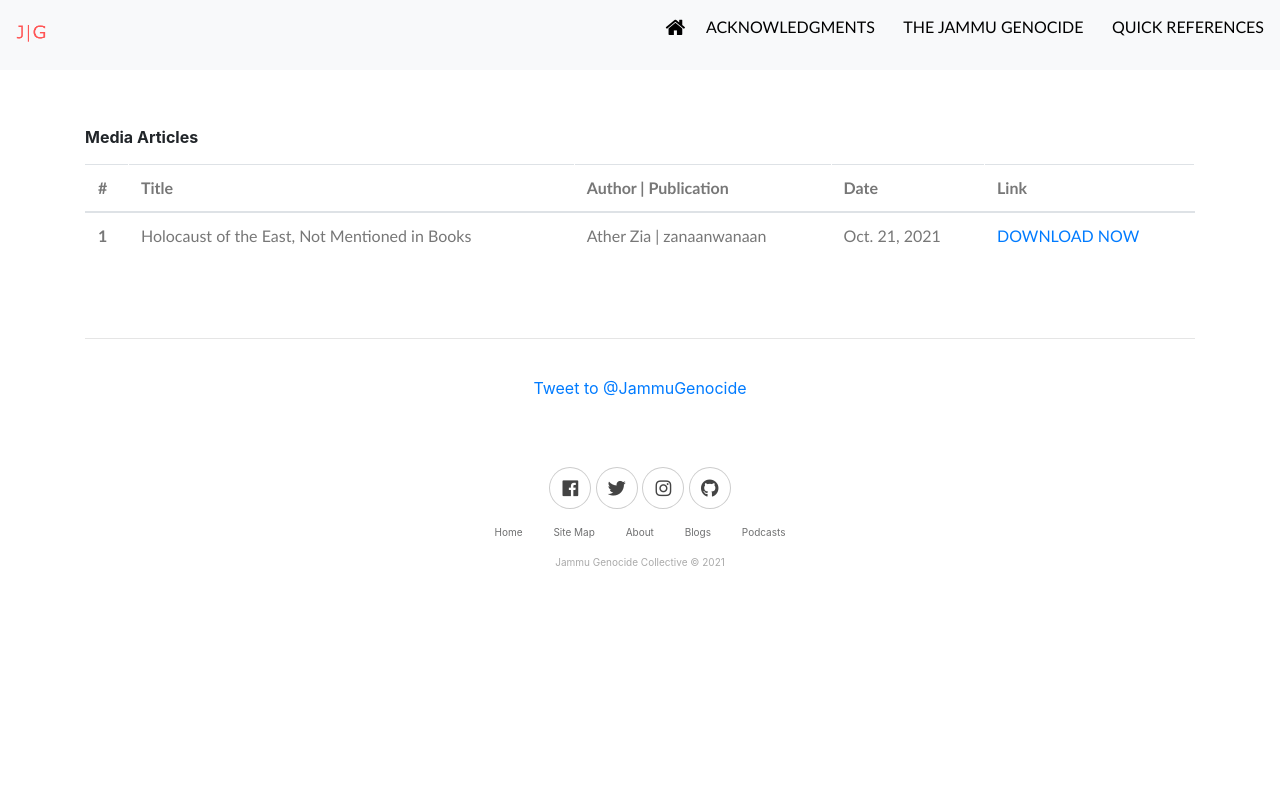
After one commit to JammuGenocide/jammugenocide.github.io, a PHP site: page /media.html in a window 1280 px wide. The commit adds this page. Run offline with PHP 8.4, Linux system fonts and the light colour scheme; some libraries are stand-ins or nearby versions.

Commit message:
media table

```diff
--- a/index.html
+++ b/index.html
@@ -48,7 +48,7 @@
       <table>
 
         <tr>
-          <th>   <div class="btn-21"><a href="research.html" class="" > <span>&nbsp Resources & Media &nbsp</span></a></div></th>
+          <th>   <div class="btn-21"><a href="media.html" class="" > <span>&nbsp Resources & Media &nbsp</span></a></div></th>
           <th>   <div class="section_text_block">Learn more about the Genocide. Included are articles, a reading list, and a genocide FAQ.</div></th>
         </tr>
 
--- /dev/null
+++ b/media.html
@@ -0,0 +1,88 @@
+<!DOCTYPE html>
+<html>
+
+<head>
+  <title>Genocide Map</title>
+  <base href="">
+  <link rel="shortcut icon" href="favicon.png">
+  <link rel="canonical" href="">
+  <meta charset="utf-8">
+  <meta name="viewport" content="width=device-width, initial-scale=1.0">
+  <link href="standard.css" rel="stylesheet" type="text/css" />
+  <link href="https://use.fontawesome.com/releases/v5.7.1/css/all.css" rel="stylesheet" type="text/css" />
+  <link rel="stylesheet" href="https://cdnjs.cloudflare.com/ajax/libs/font-awesome/4.7.0/css/font-awesome.min.css">
+  <link rel="stylesheet" href="https://cdnjs.cloudflare.com/ajax/libs/ionicons/2.0.1/css/ionicons.min.css">
+  <link rel="stylesheet" href="https://cdnjs.cloudflare.com/ajax/libs/twitter-bootstrap/4.1.3/css/bootstrap.min.css">
+  <meta name="description" content="">
+    <script
+    src="https://code.jquery.com/jquery-3.3.1.js"
+    integrity="sha256-2Kok7MbOyxpgUVvAk/HJ2jigOSYS2auK4Pfzbm7uH60="
+    crossorigin="anonymous">
+  </script>
+  <script>
+  $(function(){
+  $("#header").load("header.html");
+  $("#footer").load("footer.html");
+  });
+  </script>
+</head>
+
+<body>
+
+<div id="header"></div>
+
+
+  <div class="clear">&nbsp;</div>
+  <div class="container">
+    <div class="messages_block"> </div>
+    <!--BEGIN MAIN CONTENT-->
+    <div class="top-half" style="margin-top: 100px;">
+
+        <p><b>Media Articles</b></p>
+
+          <div class="wpb_wrapper">
+          <table  class="table" style="width: 100%;" border="1" cellpadding="1">
+          <thead>
+          <tr>
+          <th>#</th>
+          <th>Title</th>
+          <th>Author | Publication</th>
+          <th>Date</th>
+          <th>Link</th>
+          </tr>
+          </thead>
+          <tbody>
+          <tr>
+          <th scope="row">1</td>
+          <td>Holocaust of the East, Not Mentioned in Books</td>
+          <td>Ather Zia | zanaanwanaan</td>
+          <td>Oct. 21, 2021</td>
+          <td style="text-align: left;" width="210"><a href="https://github.com/JammuGenocide/Media/blob/main/articles_pdf/%E2%80%98Holocaust%20of%20the%20East%2C%20Not%20Mentioned%20in%20Books%E2%80%99%20-%20Zanaan%20Wanaan.pdf">DOWNLOAD NOW</a></td>
+          </tr>
+
+          </tbody>
+          </table>
+          </div>
+
+    </div>
+
+        <br>
+        <br>
+        <hr> </br>
+
+        <div class="twitter-tweet" style="text-align:center;"> <a href="https://twitter.com/intent/tweet?screen_name=JammuGenocide&ref_src=twsrc%5Etfw" class="twitter-mention-button" data-size="large" data-text="The timeline of chronological events that lead to the Jammu Genocide & the massacres that occured.
+
+https://jammugenocide.github.io/timeline.html" data-show-count="false">Tweet to @JammuGenocide</a>
+          <script async src="https://platform.twitter.com/widgets.js" charset="utf-8"></script>
+        </div>
+    </div>
+    <!--END MAIN CONTENT-->
+  </div>
+  <div class="clear">&nbsp;</div>
+  <!--BEGIN FOOTER-->
+
+<div id="footer"></div>
+
+
+</body>
+</html>
--- a/standard.css
+++ b/standard.css
@@ -457,6 +457,8 @@ details[open].styled summary {
 table, th, td {
   border: 1px solid white;
   padding: 5px;
+  color: #777;
+  font-family: "Gill Sans", "Gill Sans MT", Calibri, "Trebuchet MS", sans-serif;
 }
 table {
   border-spacing: 0px;
```
